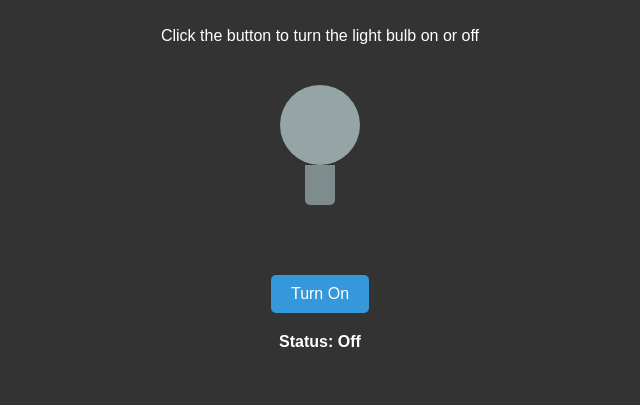
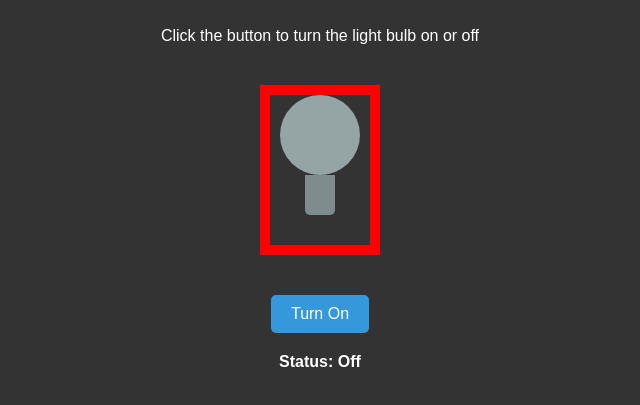
Before and after one commit to 1986prasenjit/JavaScriptProjects, a plain HTML site: page BulbON-OFF/index.html in a window 1280 px wide. Shown: the part 81-486 px from the top of the page, without its empty margins (320-960 px from the left). Drawn offline with Linux system fonts and the light colour scheme.

Commit message:
modified some changes in BulbON-OFF project

```diff
--- a/BulbON-OFF/styles.css
+++ b/BulbON-OFF/styles.css
@@ -22,6 +22,7 @@ body {
     position: relative;
     width: 100px;
     height: 150px;
+    border:10px solid red
   }
 
   .bulb {
```
